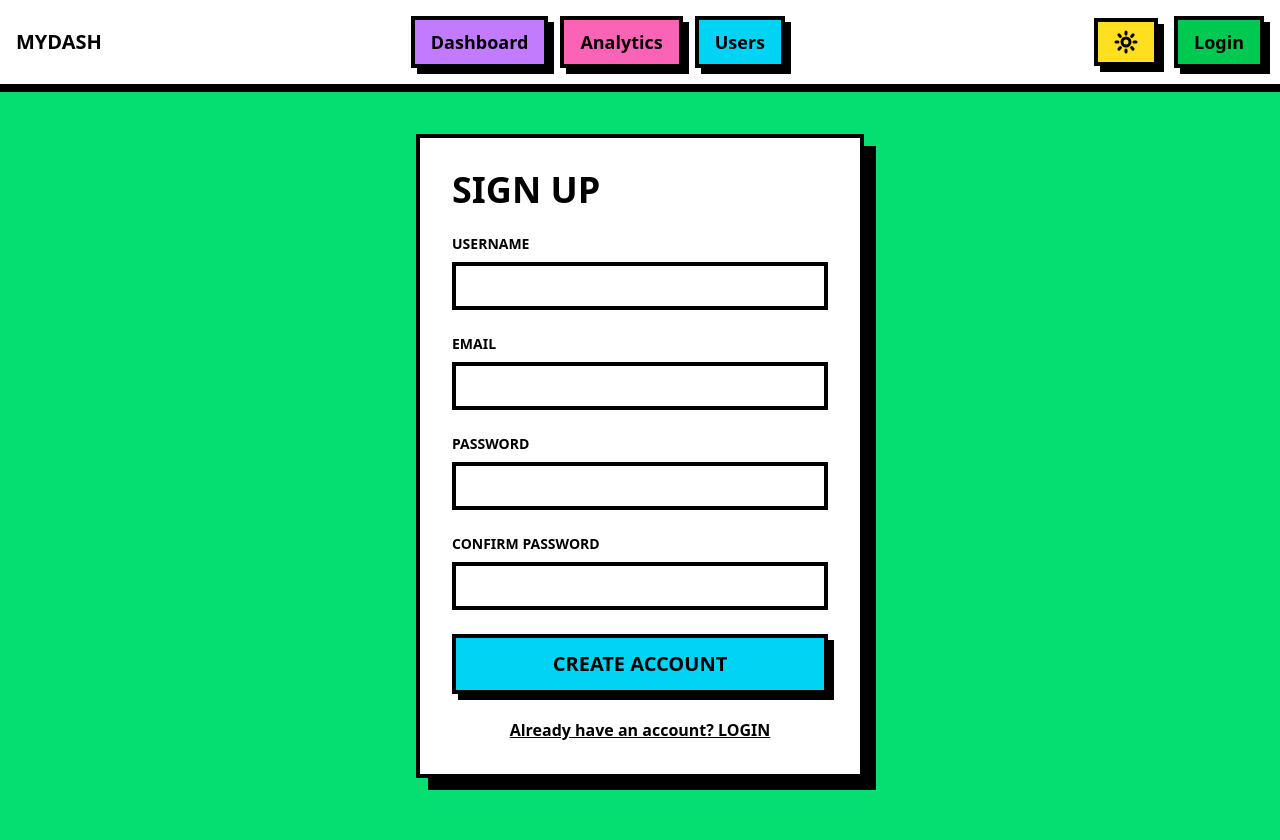
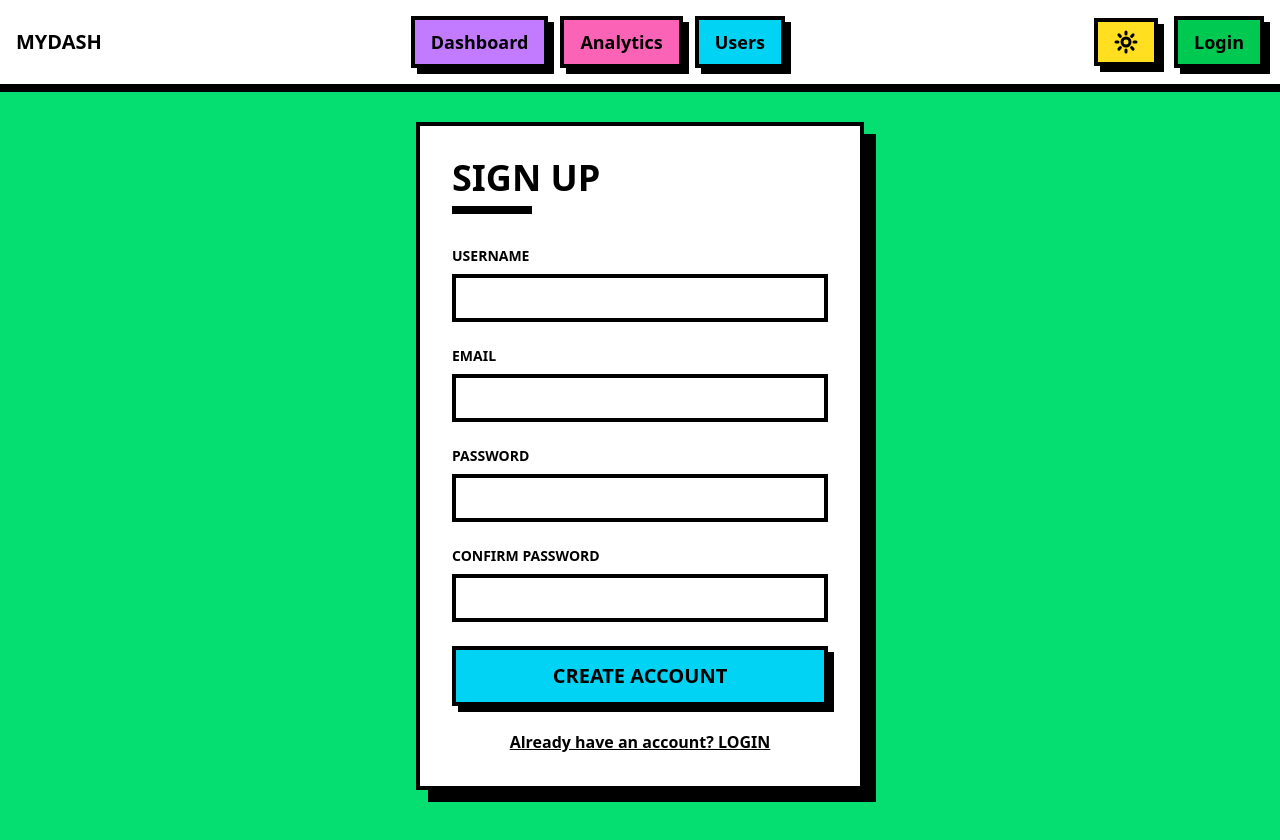
Before and after one commit to homayounmmdy/neo-brutalism-dashboard-template, a Next.js app: page /signup in a window 1280 px wide. Shown: the top 840 px of the page. Built offline with nearby package versions, Linux system fonts and the light colour scheme.

Commit message:
implement : section header into standalone component

```diff
--- a/app/(pages)/(auth)/login/page.tsx
+++ b/app/(pages)/(auth)/login/page.tsx
@@ -3,6 +3,7 @@ import Button from "@/app/components/Button";
 import ContentFrame from "@/app/components/ContentFrame";
 import Input from "@/app/components/Input";
 import InputErrorMessage from "@/app/components/InputErrorMessage";
+import SectionHeader from "@/app/components/SectionHeader";
 import { useAuth } from "@/app/contexts/AuthContext";
 import Link from "next/link";
 import { useRouter } from "next/navigation";
@@ -29,7 +30,7 @@ const LoginPage = () => {
    return (
       <div className="min-h-screen bg-pink-400 flex items-center justify-center p-4">
          <ContentFrame className=" p-8 max-w-md w-full ">
-            <h2 className="text-4xl font-black mb-6 text-black">LOGIN</h2>
+            <SectionHeader title="LOGIN" headSize="sm" />
 
             <form onSubmit={handleSubmit(onLoginSubmit)} className="space-y-6">
                <div>
--- a/app/(pages)/(auth)/signup/page.tsx
+++ b/app/(pages)/(auth)/signup/page.tsx
@@ -3,6 +3,7 @@ import Button from "@/app/components/Button";
 import ContentFrame from "@/app/components/ContentFrame";
 import Input from "@/app/components/Input";
 import InputErrorMessage from "@/app/components/InputErrorMessage";
+import SectionHeader from "@/app/components/SectionHeader";
 import { useAuth } from "@/app/contexts/AuthContext";
 import Link from "next/link";
 import { useRouter } from "next/navigation";
@@ -31,7 +32,7 @@ const SingUpPage = () => {
    return (
       <div className="min-h-screen bg-green-400 flex items-center justify-center p-4">
          <ContentFrame className="p-8 max-w-md w-full ">
-            <h2 className="text-4xl font-black mb-6 text-black">SIGN UP</h2>
+            <SectionHeader title="SIGN UP" headSize="sm" />
 
             <form onSubmit={handleSubmit(onSignupSubmit)} className="space-y-6">
                <div>
--- a/app/(pages)/dashboard/analytics/page.tsx
+++ b/app/(pages)/dashboard/analytics/page.tsx
@@ -1,4 +1,5 @@
 "use client";
+import SectionHeader from "@/app/components/SectionHeader";
 import { PostType } from "@/app/types/DataType";
 import { useQuery } from "@tanstack/react-query";
 import {
@@ -37,7 +38,7 @@ const AnalyticsPage = () => {
    }));
    return (
       <div>
-         <h1 className="text-5xl font-black mb-6 uppercase">Analytics</h1>
+         <SectionHeader title="Analytics" />
 
          <div className="bg-white border-4 border-black p-6 shadow-[4px_4px_0px_0px_rgba(0,0,0,1)] mb-6">
             <h2 className="text-3xl font-black mb-4 uppercase">
--- a/app/(pages)/dashboard/page.tsx
+++ b/app/(pages)/dashboard/page.tsx
@@ -1,11 +1,12 @@
 "use client";
 import RecentPosts from "@/app/components/RecentPosts";
+import SectionHeader from "@/app/components/SectionHeader";
 import Stats from "@/app/components/Stats";
 
 const DashboardPage = () => {
    return (
       <>
-         <h1 className="text-5xl font-black mb-6 uppercase">DASHBOARD</h1>
+         <SectionHeader title="DASHBOARD" />
          {/*
          <p className="text-xl font-bold mb-8 text-gray-800">
             🎉 Welcome! You are successfully logged in.
--- a/app/(pages)/dashboard/users/page.tsx
+++ b/app/(pages)/dashboard/users/page.tsx
@@ -1,4 +1,5 @@
 "use client";
+import SectionHeader from "@/app/components/SectionHeader";
 import { UserType } from "@/app/types/DataType";
 import { useQuery } from "@tanstack/react-query";
 
@@ -19,7 +20,7 @@ const UsersPage = () => {
    });
    return (
       <div>
-         <h1 className="text-5xl font-black mb-6 uppercase">Users</h1>
+         <SectionHeader title="USERS" />
 
          <div className="bg-white border-4 border-black shadow-[4px_4px_0px_0px_rgba(0,0,0,1)] overflow-hidden">
             {isLoading && <p className="p-6 font-bold">Loading users...</p>}
--- /dev/null
+++ b/app/components/SectionHeader.tsx
@@ -0,0 +1,25 @@
+interface Props {
+   title: string;
+   headSize?: "sm" | "md" | "lg";
+}
+const SectionHeader = ({ title, headSize = "md" }: Props) => {
+   const headSizeClasses = {
+      sm: "text-4xl",
+      md: "text-5xl", //default
+      lg: "text-6xl",
+   };
+   return (
+      <div className="mb-8 group cursor-pointer w-fit">
+         <h1
+            className={`${headSizeClasses[headSize]} font-black mb-2 uppercase group-hover:scale-105 transition-transform duration-300`}
+         >
+            {title}
+         </h1>
+         <div className="relative">
+            <div className="h-2 bg-black w-20 group-hover:w-full transition-all duration-500 ease-out origin-left"></div>
+         </div>
+      </div>
+   );
+};
+
+export default SectionHeader;
--- a/app/page.tsx
+++ b/app/page.tsx
@@ -2,6 +2,7 @@
 import { useRouter } from "next/navigation";
 import Button from "./components/Button";
 import ContentFrame from "./components/ContentFrame";
+import SectionHeader from "./components/SectionHeader";
 
 const HomePage = () => {
    const router = useRouter();
@@ -12,7 +13,7 @@ const HomePage = () => {
    return (
       <div className="min-h-screen bg-yellow-300 flex items-center justify-center p-4">
          <ContentFrame className="max-w-md w-full" shadowSize="md">
-            <h1 className="text-5xl font-black mb-6 text-black">WELCOME</h1>
+            <SectionHeader title="WELCOME" headSize="sm" />
             <p className="text-lg font-bold mb-8 text-gray-800">
                This is the home page. You need to login to access the dashboard!
             </p>
```
